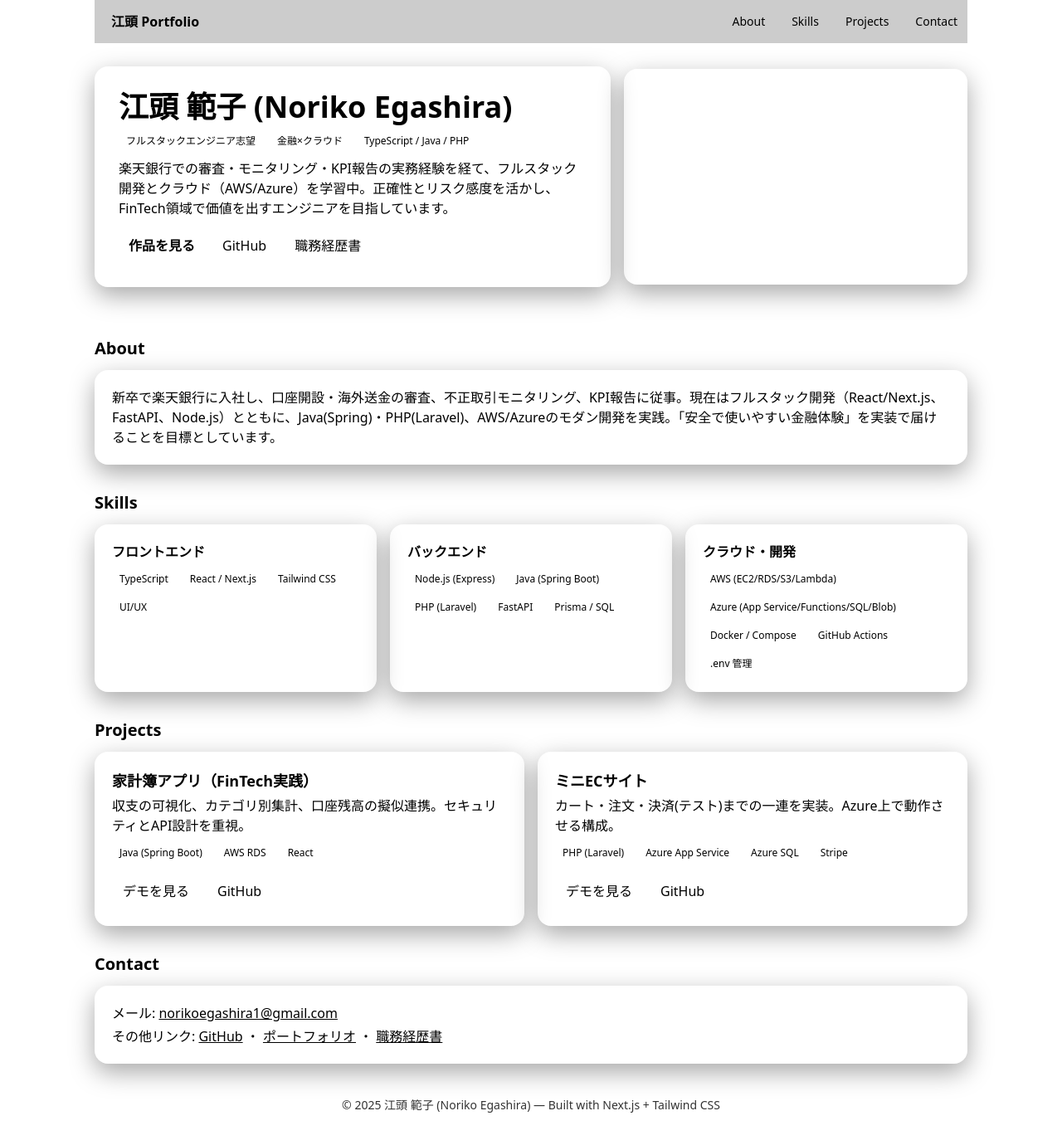
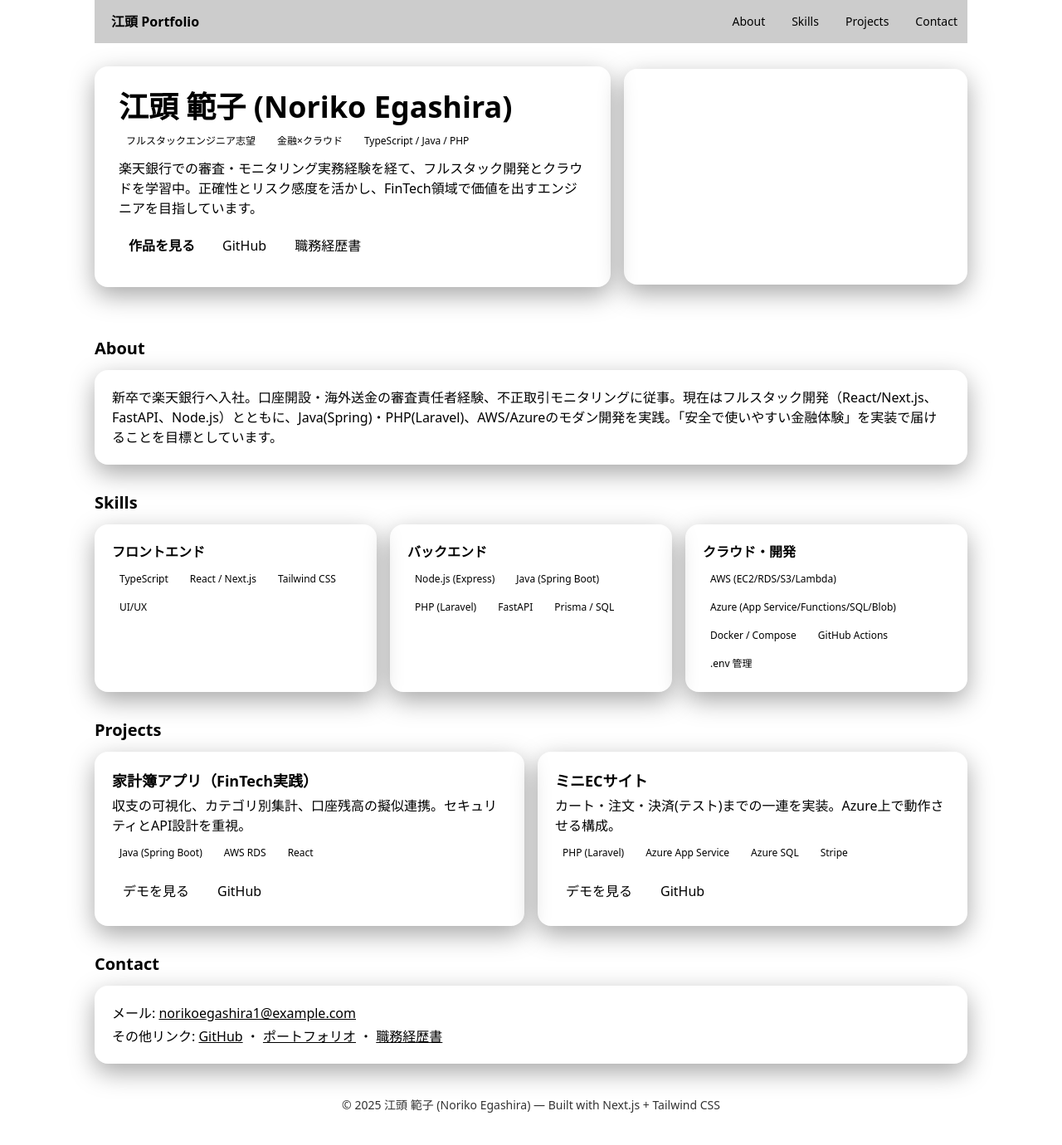
Before and after one commit to egashira0919/my-portfolio, a Next.js app: page / in a window 1280 px wide. Shown: the top 1380 px of the page at 83% size. Built offline with nearby package versions, Linux system fonts and the light colour scheme.

Commit message:
update:プロフィール修正

```diff
--- a/src/data/profile.ts
+++ b/src/data/profile.ts
@@ -42,10 +42,10 @@ const profile: Profile = {
   name: "江頭 範子 (Noriko Egashira)",
   roles: ["フルスタックエンジニア志望", "金融×クラウド", "TypeScript / Java / PHP"],
   summary:
-    "楽天銀行での審査・モニタリング・KPI報告の実務経験を経て、フルスタック開発とクラウド（AWS/Azure）を学習中。正確性とリスク感度を活かし、FinTech領域で価値を出すエンジニアを目指しています。",
+    "楽天銀行での審査・モニタリング実務経験を経て、フルスタック開発とクラウドを学習中。正確性とリスク感度を活かし、FinTech領域で価値を出すエンジニアを目指しています。",
   about:
-    "新卒で楽天銀行に入社し、口座開設・海外送金の審査、不正取引モニタリング、KPI報告に従事。現在はフルスタック開発（React/Next.js、FastAPI、Node.js）とともに、Java(Spring)・PHP(Laravel)、AWS/Azureのモダン開発を実践。「安全で使いやすい金融体験」を実装で届けることを目標としています。",
-  email: "norikoegashira1@gmail.com",
+    "新卒で楽天銀行へ入社。口座開設・海外送金の審査責任者経験、不正取引モニタリングに従事。現在はフルスタック開発（React/Next.js、FastAPI、Node.js）とともに、Java(Spring)・PHP(Laravel)、AWS/Azureのモダン開発を実践。「安全で使いやすい金融体験」を実装で届けることを目標としています。",
+  email: "norikoegashira1@example.com",
   links: {
     github: "https://github.com/egashira0919",
     resume: "https://example.com/resume.pdf",
```
